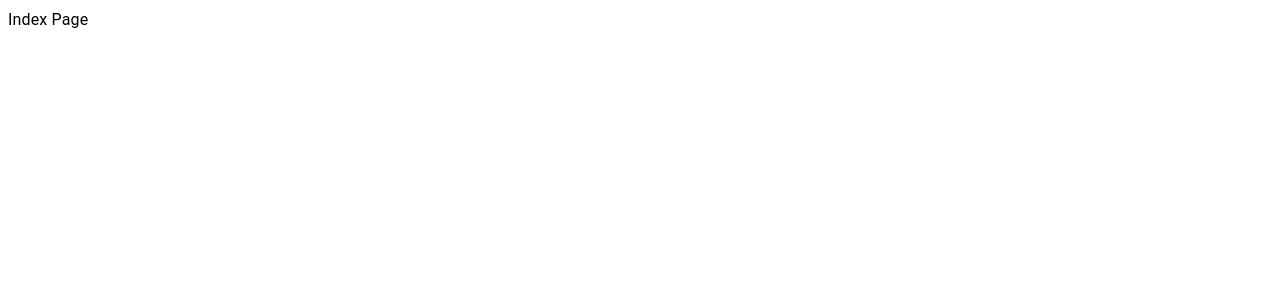
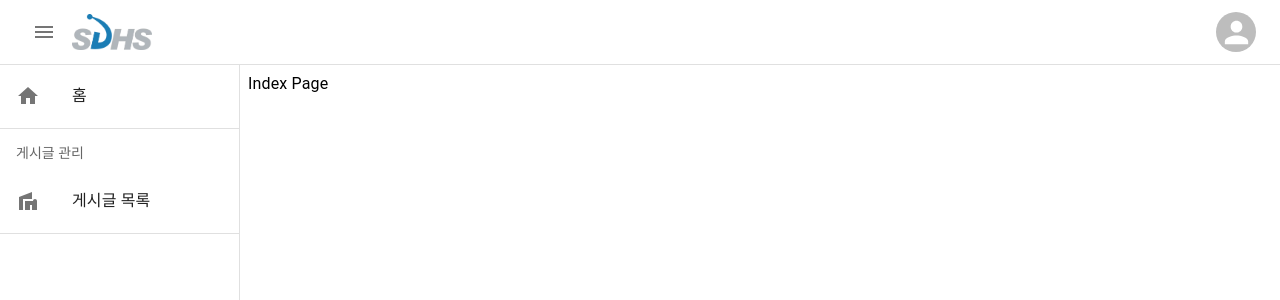
Before and after one commit to yeesuho/react-study-mui, a React (Vite) app: page / in a window 1280 px wide. Shown: the top 300 px of the page. Built offline with nearby package versions, Linux system fonts and the light colour scheme.

Commit message:
feat: layout 기능 추가

```diff
--- a/src/app/index.tsx
+++ b/src/app/index.tsx
@@ -1,11 +1,14 @@
 import { Routes, BrowserRouter, Route } from 'react-router-dom';
 import IndexPage from './index/page';
+import Layout from './layout';
 
 export default function App() {
   return (
     <BrowserRouter>
       <Routes>
-        <Route path='/' element={<IndexPage />} />
+        <Route element={<Layout />}>
+          <Route path='/' element={<IndexPage />} />
+        </Route>
       </Routes>
     </BrowserRouter>
   );
--- /dev/null
+++ b/src/app/layout.tsx
@@ -0,0 +1,149 @@
+import React, { useCallback, useLayoutEffect, useState } from 'react';
+import {
+  AppBar,
+  Box,
+  Stack,
+  Toolbar,
+  useTheme,
+  IconButton,
+  Tooltip,
+  useMediaQuery,
+  Drawer,
+  List,
+  ListItemButton,
+  ListItemIcon,
+  ListItemText,
+  ListItem,
+  Divider,
+  ListSubheader,
+  Avatar,
+  GlobalStyles,
+} from '@mui/material';
+import { Link, Outlet } from 'react-router-dom';
+
+import MenuIcon from '@mui/icons-material/Menu';
+import HomeIcon from '@mui/icons-material/Home';
+import PersonIcon from '@mui/icons-material/Person';
+import VillaIcon from '@mui/icons-material/Villa';
+
+export default function Layout() {
+  const theme = useTheme();
+
+  const matches = useMediaQuery(theme.breakpoints.down('md'));
+
+  const [open, setOpen] = useState(!matches);
+
+  const handleOpen = useCallback(() => {
+    setOpen((prev) => !prev);
+  }, []);
+
+  useLayoutEffect(() => {
+    setOpen(!matches);
+  }, [matches]);
+
+  return (
+    <Stack height='100vh'>
+      <GlobalStyles
+        styles={{
+          'html, body': {
+            scrollPaddingTop: '4rem',
+            scrollPaddingBottom: '1rem',
+          },
+          ':is(html, body):has(aside)': {
+            scrollPaddingBottom: '4rem',
+          },
+        }}
+      />
+      <AppBar
+        color='inherit'
+        component='header'
+        elevation={0}
+        position='fixed'
+        sx={{
+          borderBottom: '1px solid',
+          borderBottomColor: theme.palette.divider,
+          transition: 'all 200ms',
+          zIndex: theme.zIndex.drawer + 1,
+        }}
+        variant='elevation'>
+        <Toolbar>
+          <Stack alignItems='center' direction='row' width='100%'>
+            <Stack alignItems='center' direction='row' spacing={1}>
+              <Tooltip title={open ? '메뉴 닫기' : '메뉴 열기'}>
+                <IconButton onClick={handleOpen}>
+                  <MenuIcon />
+                </IconButton>
+              </Tooltip>
+              <Stack alignItems='center' component={Link} to='/home'>
+                <Box component='img' src='/static/app-logo.webp' width='80px' />
+              </Stack>
+            </Stack>
+            <Stack flex='1' />
+            <Stack alignItems='center' direction='row' spacing={2}>
+              <Tooltip title='프로필'>
+                <Avatar>
+                  <PersonIcon fontSize='large' />
+                </Avatar>
+              </Tooltip>
+            </Stack>
+          </Stack>
+        </Toolbar>
+      </AppBar>
+      <Drawer
+        open={open}
+        sx={{
+          width: '240px',
+          flexShrink: 0,
+          ...(!open && matches && { display: 'none' }),
+          [`& .MuiDrawer-paper`]: { width: '240px', boxSizing: 'border-box' },
+        }}
+        variant={matches ? 'temporary' : 'persistent'}>
+        <Toolbar />
+        <Stack overflow='auto'>
+          <List>
+            <ListItem disablePadding>
+              <ListItemButton href='/'>
+                <ListItemIcon>
+                  <HomeIcon />
+                </ListItemIcon>
+                <ListItemText>홈</ListItemText>
+              </ListItemButton>
+            </ListItem>
+          </List>
+          <Divider />
+          <List subheader={<ListSubheader>게시글 관리</ListSubheader>}>
+            <ListItem disablePadding>
+              <ListItemButton href='/post/list'>
+                <ListItemIcon>
+                  <VillaIcon />
+                </ListItemIcon>
+                <ListItemText>게시글 목록</ListItemText>
+              </ListItemButton>
+            </ListItem>
+          </List>
+          <Divider />
+        </Stack>
+      </Drawer>
+      <Stack
+        component='main'
+        pl={open && !matches ? '240px' : '0px'}
+        sx={{
+          flex: 1,
+          minHeight: 0,
+          transition: theme.transitions.create('padding', {
+            easing: theme.transitions.easing.sharp,
+            duration: theme.transitions.duration.leavingScreen,
+          }),
+          ...(open && {
+            transition: theme.transitions.create('padding', {
+              easing: theme.transitions.easing.easeOut,
+              duration: theme.transitions.duration.enteringScreen,
+            }),
+          }),
+        }}>
+        <Toolbar />
+        <Outlet />
+      </Stack>
+    </Stack>
+  );
+}
```
Also changed, not shown: public/static/app-logo.webp (added).
